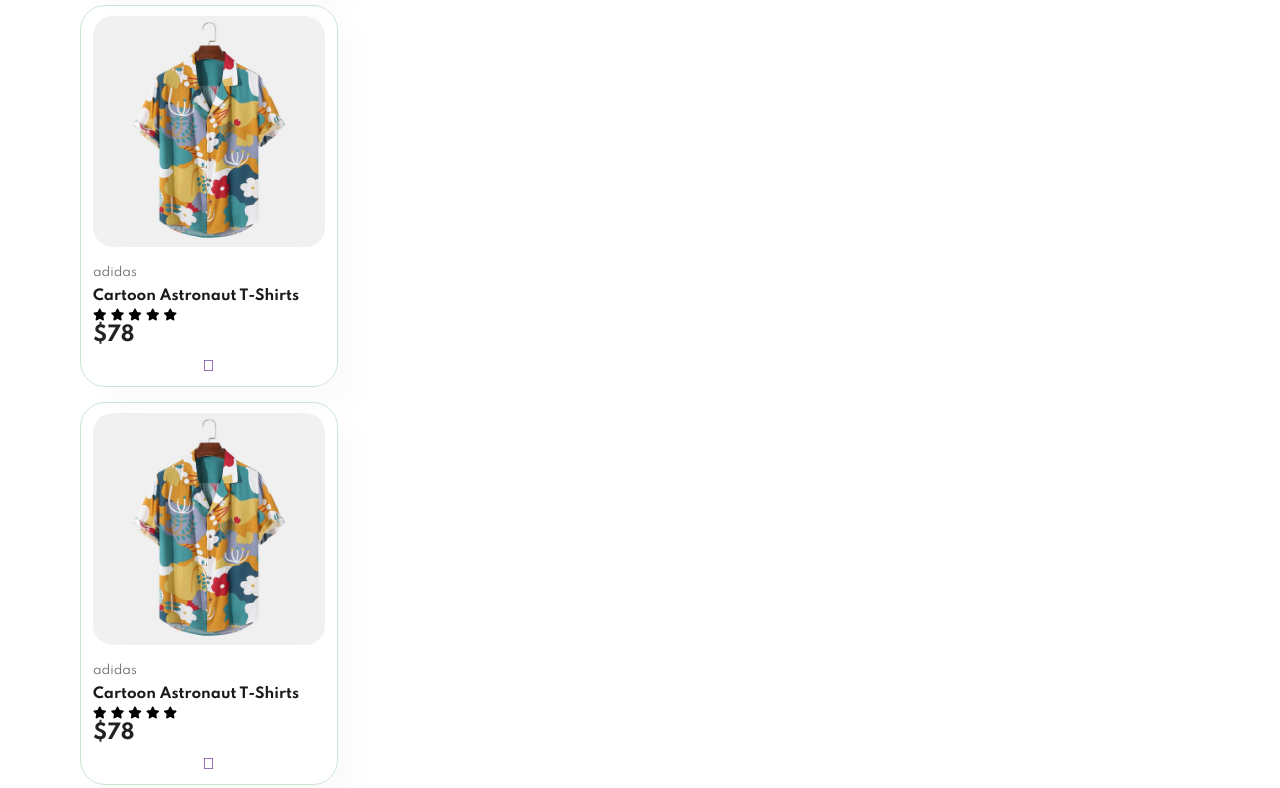
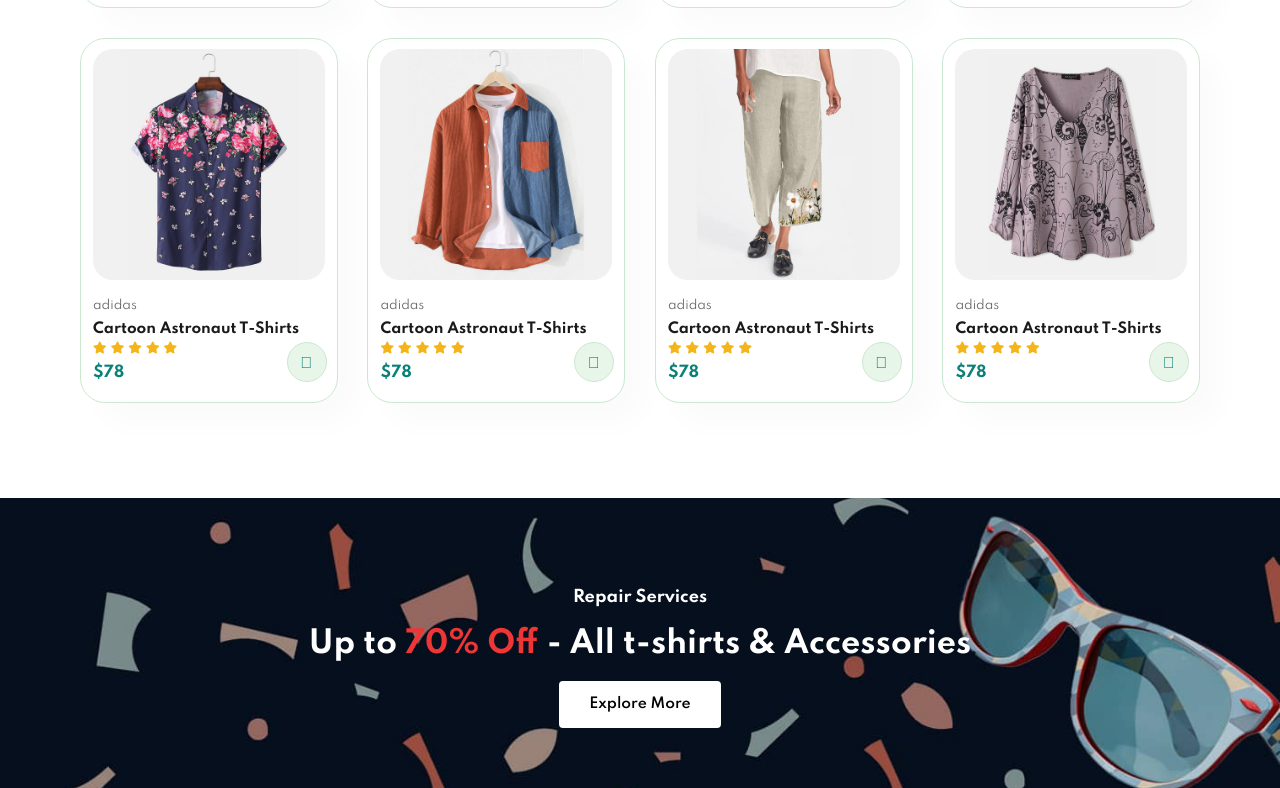
Before and after one commit to mudasir649/Ecommerce-template, a plain HTML site: page index.html in a window 1280 px wide. Shown: the part 1752-2540 px from the top of the page. Drawn offline with Linux system fonts and the light colour scheme.

Commit message:
added banner

```diff
--- a/index.html
+++ b/index.html
@@ -81,10 +81,10 @@
                         </div>
                         <h4>$78</h4>
                     </div>
-                    <a href=""><i class="fal fa-shopping-cart"></i></a>
+                    <a href=""><i class="fal fa-shopping-cart cart"></i></a>
                 </div>
                 <div class="pro">
-                    <img src="img/products/f1.jpg">
+                    <img src="img/products/f2.jpg">
                     <div class="des">
                         <span>adidas</span>
                         <h5>Cartoon Astronaut T-Shirts</h5>
@@ -97,10 +97,10 @@
                         </div>
                         <h4>$78</h4>
                     </div>
-                    <a href=""><i class="fal fa-shopping-cart"></i></a>
+                    <a href=""><i class="fal fa-shopping-cart cart"></i></a>
                 </div>
                 <div class="pro">
-                    <img src="img/products/f1.jpg">
+                    <img src="img/products/f3.jpg">
                     <div class="des">
                         <span>adidas</span>
                         <h5>Cartoon Astronaut T-Shirts</h5>
@@ -113,10 +113,10 @@
                         </div>
                         <h4>$78</h4>
                     </div>
-                    <a href=""><i class="fal fa-shopping-cart"></i></a>
+                    <a href=""><i class="fal fa-shopping-cart cart"></i></a>
                 </div>
                 <div class="pro">
-                    <img src="img/products/f1.jpg">
+                    <img src="img/products/f4.jpg">
                     <div class="des">
                         <span>adidas</span>
                         <h5>Cartoon Astronaut T-Shirts</h5>
@@ -129,10 +129,10 @@
                         </div>
                         <h4>$78</h4>
                     </div>
-                    <a href=""><i class="fal fa-shopping-cart"></i></a>
+                    <a href=""><i class="fal fa-shopping-cart cart"></i></a>
                 </div>
                 <div class="pro">
-                    <img src="img/products/f1.jpg">
+                    <img src="img/products/f5.jpg">
                     <div class="des">
                         <span>adidas</span>
                         <h5>Cartoon Astronaut T-Shirts</h5>
@@ -145,10 +145,10 @@
                         </div>
                         <h4>$78</h4>
                     </div>
-                    <a href=""><i class="fal fa-shopping-cart"></i></a>
+                    <a href=""><i class="fal fa-shopping-cart cart"></i></a>
                 </div>
                 <div class="pro">
-                    <img src="img/products/f1.jpg">
+                    <img src="img/products/f6.jpg">
                     <div class="des">
                         <span>adidas</span>
                         <h5>Cartoon Astronaut T-Shirts</h5>
@@ -161,9 +161,48 @@
                         </div>
                         <h4>$78</h4>
                     </div>
-                    <a href=""><i class="fal fa-shopping-cart"></i></a>
+                    <a href=""><i class="fal fa-shopping-cart cart"></i></a>
                 </div>
+                <div class="pro">
+                    <img src="img/products/f7.jpg">
+                    <div class="des">
+                        <span>adidas</span>
+                        <h5>Cartoon Astronaut T-Shirts</h5>
+                        <div class="star">
+                            <i class="fas fa-star"></i>
+                            <i class="fas fa-star"></i>
+                            <i class="fas fa-star"></i>
+                            <i class="fas fa-star"></i>
+                            <i class="fas fa-star"></i>
+                        </div>
+                        <h4>$78</h4>
+                    </div>
+                    <a href=""><i class="fal fa-shopping-cart cart"></i></a>
+                </div>
+                <div class="pro">
+                    <img src="img/products/f8.jpg">
+                    <div class="des">
+                        <span>adidas</span>
+                        <h5>Cartoon Astronaut T-Shirts</h5>
+                        <div class="star">
+                            <i class="fas fa-star"></i>
+                            <i class="fas fa-star"></i>
+                            <i class="fas fa-star"></i>
+                            <i class="fas fa-star"></i>
+                            <i class="fas fa-star"></i>
+                        </div>
+                        <h4>$78</h4>
+                    </div>
+                    <a href=""><i class="fal fa-shopping-cart cart"></i></a>
+                </div>
+
             </div>
+        </section>
+
+        <section id="banner" class="section-m1">
+            <h4>Repair Services</h4>
+            <h2>Up to <span>70% Off</span> - All t-shirts & Accessories</h2>
+            <button class="normal">Explore More</button>
         </section>
 
 
--- a/style.css
+++ b/style.css
@@ -46,6 +46,19 @@ p {
 
 .section-m1 {
   margin: 40px 0;
+}
+
+button.normal{
+  font-size: 14px;
+  font-weight: 600;
+  padding: 15px 30px;
+  color: #000;
+  background-color: #fff;
+  border-radius: 4px;
+  cursor: pointer;
+  border: none;
+  outline: none;
+  transition: 0.2s;
 }
 
 body {
@@ -198,6 +211,13 @@ body {
   text-align: center;
 }
 
+#product1 .pro-container{
+  display: flex;
+  justify-content: space-between;
+  padding-top: 20px;
+  flex-wrap: wrap;
+}
+
 #product1 .pro{
   width: 23%;
   min-width: 250px;
@@ -208,6 +228,7 @@ body {
   box-shadow: 20px 20px 30px rgba(0, 0, 0, 0.02);
   margin: 15px 0;
   transition: 0.2s ease;
+  position: relative;
 }
 
 #product1 .pro:hover{
@@ -235,6 +256,61 @@ body {
   font-size: 14px;
 }
 
-#product1 .pro .des i{
+#product1 .pro .des i {
   font-size: 12px;
+  color: rgb(243, 181, 25);
 }
+
+#product1 .pro .des h4{
+   padding-top: 7px;
+   font-size: 15px;
+   font-weight: 700;
+   color: #088178;
+}
+
+#product1 .pro .cart{
+  width: 40px;
+  height: 40px;
+  line-height: 40px;
+  border-radius: 50px;
+  background-color: #e8f6ea;
+  font-weight: 800;
+  color: #088178;
+  border: 1px solid #cce7d0;
+  position: absolute;
+  bottom: 20px;
+  right: 10px;
+}
+
+#banner{
+  display: flex;
+  flex-direction: column;
+  justify-content: center;
+  align-items: center;
+  text-align: center;
+  background-image: url("img/banner/b2.jpg");
+  width: 100%;
+  height: 40vh;
+  background-size: cover;
+  background-position: center;
+}
+
+#banner h4{
+  color: #fff;
+  font-size: 16px;
+}
+
+#banner h2{
+  color: #fff;
+  font-size: 30px;
+  padding: 10px 0;
+}
+
+#banner h2 span{
+  color: #ef3636;
+}
+
+#banner button:hover{
+  background-color: #088178;
+  color: #fff;
+}
```
